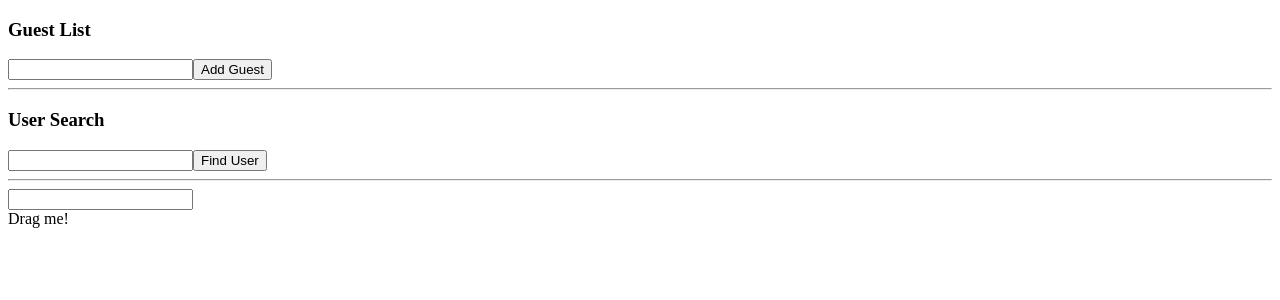
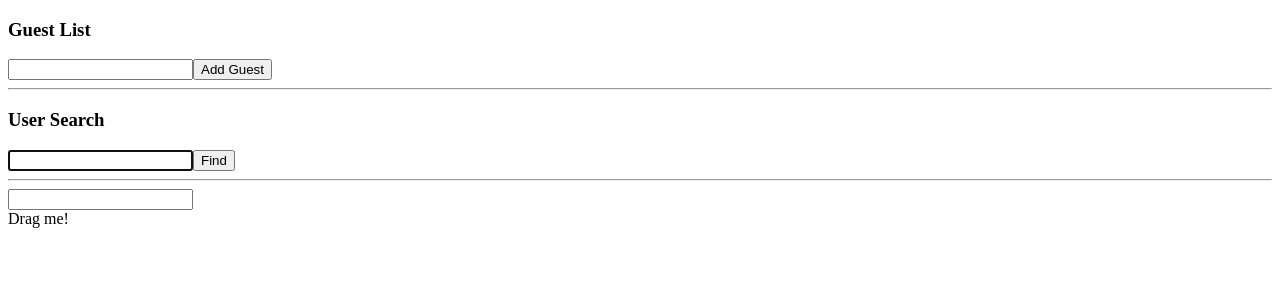
Before and after one commit to svirmi/react-add-to-list, a React (Create React App) app: page / in a window 1280 px wide. Shown: the top 300 px of the page. Built offline with nearby package versions, Linux system fonts and the light colour scheme.

Commit message:
useRef and useEffect

```diff
--- a/src/state/UserSearch.tsx
+++ b/src/state/UserSearch.tsx
@@ -1,4 +1,4 @@
-import { useState } from "react";
+import { useState, useRef, useEffect } from "react";
 
 const users = [
     { name: 'Bob', age: 22 },
@@ -9,8 +9,16 @@
 
 const UserSearch: React.FC = () => {
 
+    const inputRef = useRef<HTMLInputElement | null>(null);
     const [name, setName] = useState('');
     const [user,setUser] = useState<{name: string, age: number} | undefined>();
+
+    useEffect(() => {
+        if(!inputRef.current) {
+            return;
+        }
+        inputRef.current.focus()
+    }, [])
 
     const onClick = () => {
         const foundUser = users.find((user) => {
@@ -22,8 +30,13 @@
 
     return <div>
         <h3>User Search</h3>
-        <input value={name} onChange={e => setName(e.target.value)} />
-        <button onClick={onClick}>Find User</button>
+        <input
+            ref={inputRef}
+            value={name}
+            onChange={e => setName(e.target.value)}
+        />
+
+        <button onClick={onClick}>Find</button>
         <div>
             {user && user.name}
             {user && user.age}
```
